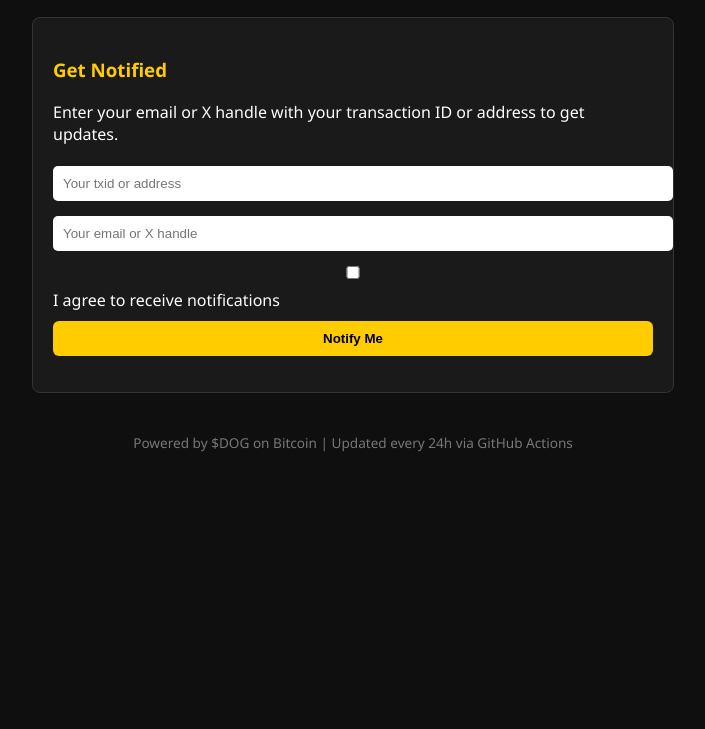
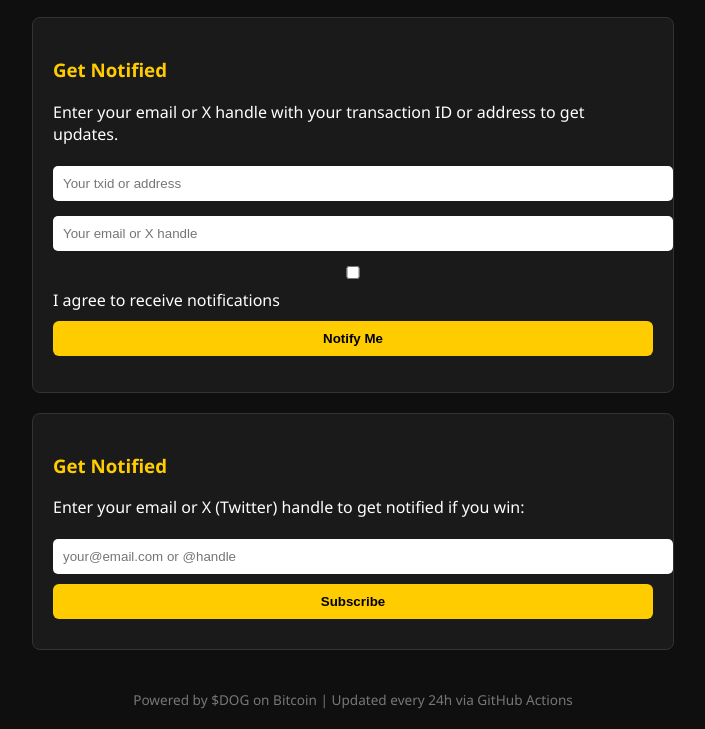
Before and after one commit to blockman-ai/onchain--DOG-Lottery, a plain HTML site: page index.html in a window 1280 px wide. Shown: the part 1285-2014 px from the top of the page, without its empty margins (287-992 px from the left). Before the commit the page ends 1757 px from the top, so only its background shows below. Drawn offline with Linux system fonts and the light colour scheme.

Commit message:
Update index.html

```diff
--- a/index.html
+++ b/index.html
@@ -135,6 +135,14 @@
     </form>
   </div>
 
+  <div class="dashboard">
+  <h3 style="color:#ffcc00;">Get Notified</h3>
+  <p>Enter your email or X (Twitter) handle to get notified if you win:</p>
+  <input type="text" id="notifyInput" placeholder="your@email.com or @handle">
+  <button onclick="submitNotification()">Subscribe</button>
+  <div id="notifyStatus" style="margin-top:10px;"></div>
+</div>
+
   <footer>
     Powered by $DOG on Bitcoin | Updated every 24h via GitHub Actions
   </footer>
```
